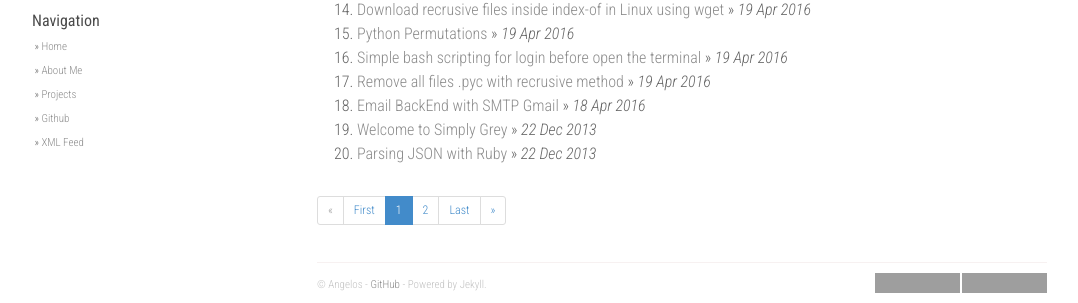
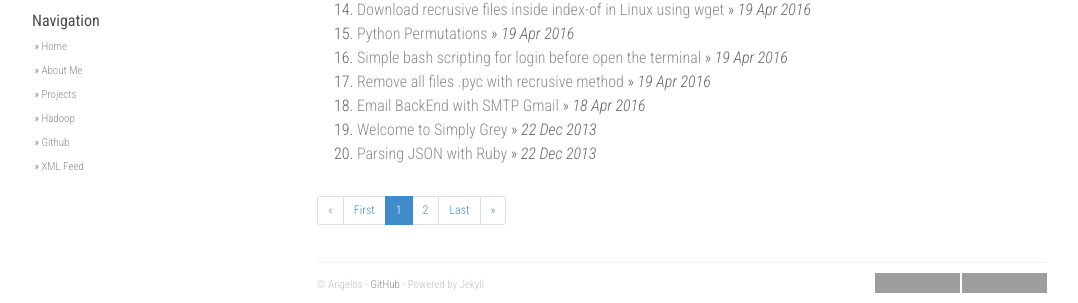
Before and after one commit to yzhming/yzhming.github.io, a Jekyll site: the page built from index.html, in a window 1280 px wide. Shown: the part 404-707 px from the top of the page, without its empty margins (53-1131 px from the left). Built offline with Jekyll 4.4.1, drawn with Linux system fonts in a browser that asks for light colours; nearby versions of some CDN libraries; the list of posts is cut into pages by our own code; grey boxes are pictures that could not be loaded.

Commit message:
add hadoop url

```diff
--- a/_config.yml
+++ b/_config.yml
@@ -35,6 +35,8 @@ urls:
       url: /about/
     - text: Projects
       url: /projects/
+    - text: Hadoop
+      url: /Hadoop/
     - text: Github
       url: https://github.com/yzhming
     - text: XML Feed
```
